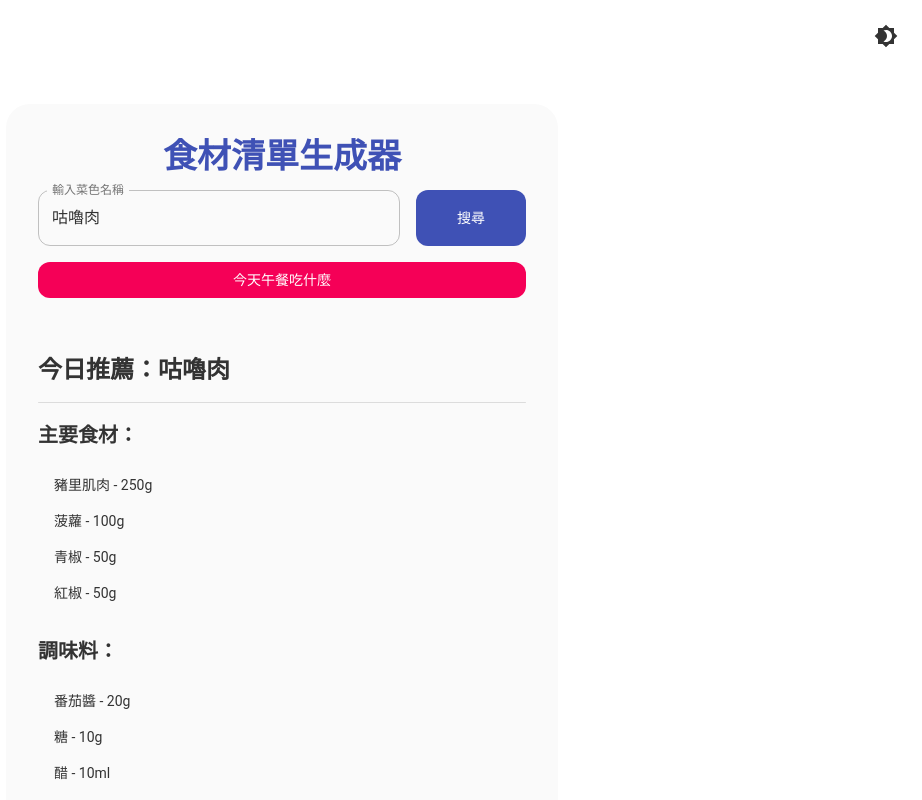
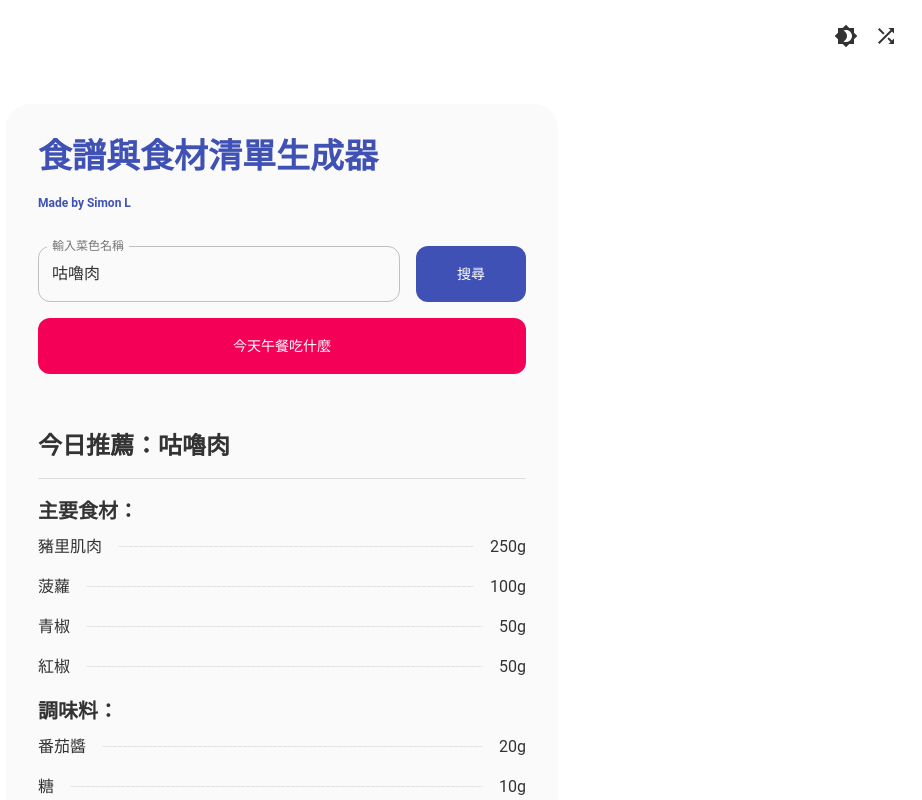
Before and after one commit to Simonlin7972/recipe-app, a React (Create React App) app: page / in a window 1280 px wide. Both pictures are taken after a click on the button "今天午餐吃什麼". Shown: the top 800 px of the page, without its empty margins (358-1280 px from the left). Built offline with nearby package versions, Linux system fonts and the light colour scheme.

Commit message:
ui polish

```diff
--- a/src/App.js
+++ b/src/App.js
@@ -9,6 +9,10 @@ import CssBaseline from '@mui/material/CssBaseline';
 import { IconButton } from '@mui/material';
 import Brightness4Icon from '@mui/icons-material/Brightness4';
 import Brightness7Icon from '@mui/icons-material/Brightness7';
+import ShuffleIcon from '@mui/icons-material/Shuffle';
+
+// 假設您在 theme.js 中導出了所有主題
+import { allThemes } from './theme';
 
 const theme = createTheme({
   palette: {
@@ -75,6 +79,7 @@ function App() {
   const [loading, setLoading] = useState(false);
   const [error, setError] = useState('');
   const [randomDish, setRandomDish] = useState(null);
+  const [currentTheme, setCurrentTheme] = useState(lightTheme);
 
   const dishOptions = useMemo(() => Object.keys(recipes), []);
 
@@ -115,10 +120,16 @@ function App() {
 
   const toggleTheme = () => {
     setIsDarkMode(!isDarkMode);
+    setCurrentTheme(isDarkMode ? lightTheme : darkTheme);
+  };
+
+  const randomizeTheme = () => {
+    const randomTheme = allThemes[Math.floor(Math.random() * allThemes.length)];
+    setCurrentTheme(randomTheme);
   };
 
   return (
-    <ThemeProvider theme={isDarkMode ? darkTheme : lightTheme}>
+    <ThemeProvider theme={currentTheme}>
       <CssBaseline />
       <Box
         sx={{
@@ -131,18 +142,30 @@ function App() {
           <IconButton onClick={toggleTheme} color="inherit">
             {isDarkMode ? <Brightness7Icon /> : <Brightness4Icon />}
           </IconButton>
+          <IconButton onClick={randomizeTheme} color="inherit">
+            <ShuffleIcon />
+          </IconButton>
         </Box>
         <Container maxWidth="sm" sx={{ py: 4 }}>
           <Paper elevation={3} sx={{ p: 4, borderRadius: 2 }}>
-            <Typography variant="h4" component="h1" gutterBottom align="center" sx={{ fontWeight: 'bold', color: 'primary.main' }}>
-              食材清單生成器
+            <Typography variant="h4" component="h1" gutterBottom align="left" sx={{ fontWeight: 'bold', color: 'primary.main', mb: 2 }}>
+              食譜與食材清單生成器
+            </Typography>
+            <Typography variant="caption" component="h2" gutterBottom align="left" sx={{ fontWeight: 'bold', color: 'primary.main', mb: 4 }}>
+              Made by Simon L
             </Typography>
             <Grid container spacing={2} alignItems="center">
               <Grid item xs={9}>
                 <Autocomplete
                   fullWidth
                   options={dishOptions}
-                  renderInput={(params) => <TextField {...params} label="輸入菜色名稱" variant="outlined" />}
+                  renderInput={(params) => (
+                    <TextField
+                      {...params}
+                      label="輸入菜色名稱"
+                      variant="outlined"
+                    />
+                  )}
                   value={dish}
                   onChange={(event, newValue) => {
                     setDish(newValue || '');
@@ -152,6 +175,12 @@ function App() {
                   }}
                   filterOptions={filterOptions}
                   freeSolo
+                  sx={{
+                    '& .MuiAutocomplete-popper': {
+                      boxShadow: '0 2px 8px rgba(0,0,0,0.15)',
+                      borderRadius: '4px',
+                    },
+                  }}
                 />
               </Grid>
               <Grid item xs={3}>
@@ -172,7 +201,7 @@ function App() {
               color="secondary"
               onClick={getRandomDish}
               disabled={loading}
-              sx={{ mt: 2, mb: 3 }}
+              sx={{ mt: 2, mb: 3, height: '56px' }}
             >
               今天午餐吃什麼
             </Button>
@@ -189,25 +218,29 @@ function App() {
                 </Typography>
                 <Divider sx={{ mb: 2 }} />
                 <Typography variant="h6" sx={{ fontWeight: 'bold', mb: 1 }}>主要食材：</Typography>
-                <List dense>
+                <Grid container spacing={2}>
                   {(randomDish ? randomDish.食材 : ingredients.食材).map((ingredient, index) => (
-                    <ListItem key={index}>
-                      <ListItemText
-                        primary={`${ingredient.名稱} - ${ingredient.份量}`}
-                      />
-                    </ListItem>
+                    <Grid item xs={12} key={index}>
+                      <Box sx={{ display: 'flex', alignItems: 'center' }}>
+                        <Typography sx={{ flexShrink: 0, mr: 2 }}>{ingredient.名稱}</Typography>
+                        <Box sx={{ flexGrow: 1, borderBottom: '1px dashed rgba(204, 204, 204, 0.5)' }} />
+                        <Typography sx={{ flexShrink: 0, ml: 2 }}>{ingredient.份量}</Typography>
+                      </Box>
+                    </Grid>
                   ))}
-                </List>
+                </Grid>
                 <Typography variant="h6" sx={{ fontWeight: 'bold', mt: 2, mb: 1 }}>調味料：</Typography>
-                <List dense>
+                <Grid container spacing={2}>
                   {(randomDish ? randomDish.調味料 : ingredients.調味料).map((seasoning, index) => (
-                    <ListItem key={index}>
-                      <ListItemText
-                        primary={`${seasoning.名稱} - ${seasoning.份量}`}
-                      />
-                    </ListItem>
+                    <Grid item xs={12} key={index}>
+                      <Box sx={{ display: 'flex', alignItems: 'center' }}>
+                        <Typography sx={{ flexShrink: 0, mr: 2 }}>{seasoning.名稱}</Typography>
+                        <Box sx={{ flexGrow: 1, borderBottom: '1px dashed rgba(204, 204, 204, 0.5)' }} />
+                        <Typography sx={{ flexShrink: 0, ml: 2 }}>{seasoning.份量}</Typography>
+                      </Box>
+                    </Grid>
                   ))}
-                </List>
+                </Grid>
                 <Divider sx={{ my: 2 }} />
                 <Typography variant="h6" sx={{ fontWeight: 'bold' }}>
                   預估熱量：<span style={{ color: theme.palette.primary.main }}>
@@ -215,15 +248,17 @@ function App() {
                   </span> 卡路里
                 </Typography>
                 <Typography variant="h6" sx={{ fontWeight: 'bold', mt: 2 }}>營養成分：</Typography>
-                <List dense>
+                <Grid container spacing={2}>
                   {Object.entries(randomDish ? randomDish.營養成分 : ingredients.營養成分).map(([nutrient, value], index) => (
-                    <ListItem key={index}>
-                      <ListItemText
-                        primary={`${nutrient}: ${value}`}
-                      />
-                    </ListItem>
+                    <Grid item xs={12} key={index}>
+                      <Box sx={{ display: 'flex', alignItems: 'center' }}>
+                        <Typography sx={{ flexShrink: 0, mr: 2 }}>{nutrient}</Typography>
+                        <Box sx={{ flexGrow: 1, borderBottom: '1px dashed rgba(204, 204, 204, 0.5)' }} />
+                        <Typography sx={{ flexShrink: 0, ml: 2 }}>{value}</Typography>
+                      </Box>
+                    </Grid>
                   ))}
-                </List>
+                </Grid>
               </Box>
             )}
           </Paper>
```
